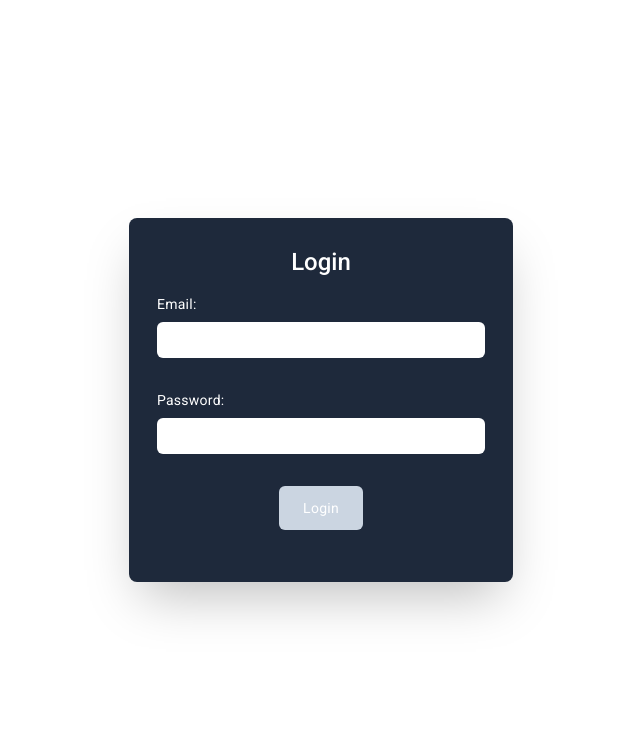
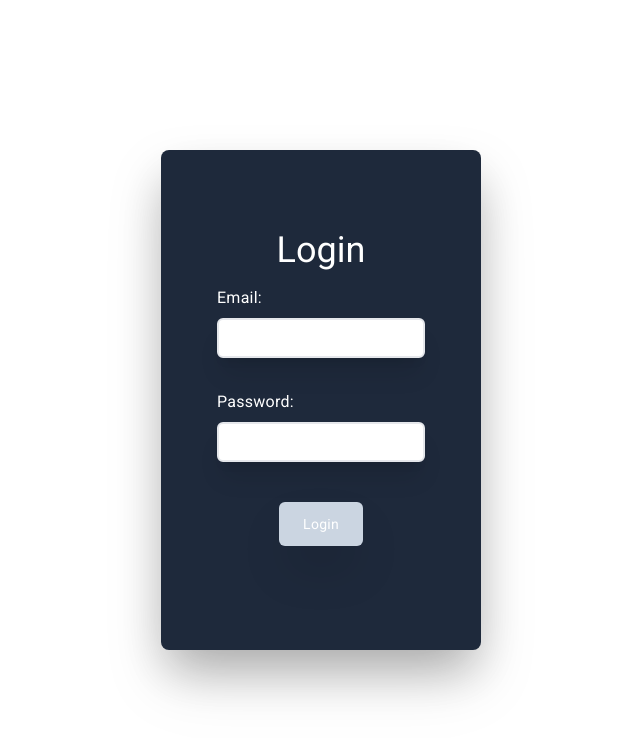
Before and after one commit to AlexAvilezB/IMS-APP, an Angular app: page /auth/login in a window 1280 px wide. Shown: the top 738 px of the page, without its empty margins (319-959 px from the left). Built offline with nearby package versions, Linux system fonts and the light colour scheme.

Commit message:
diseño de interfaz de login

```diff
--- a/src/app/auth/pages/login/login.component.html
+++ b/src/app/auth/pages/login/login.component.html
@@ -1,18 +1,18 @@
 <div class="flex items-center justify-center min-h-screen">
-    <form (ngSubmit)="login()" class="bg-slate-800 text-white w-96 p-7 shadow-2xl rounded-lg text-left" [formGroup]="miFormulario">
-            <h1 class="text-center font-medium">Login</h1>
+    <form (ngSubmit)="login()" class="bg-slate-800 text-white w-3/12 px-14 py-20 shadow-2xl drop-shadow-2xl rounded-lg text-left" [formGroup]="miFormulario">
+            <h1 class="text-center text-4xl">Login</h1>
             <div class="mb-6">
-                <label> Email: </label>
-                <input class="w-full p-2 text-black rounded-md my-2 focus:outline-none focus:border-green-400 focus:ring-1 focus:ring-green-400" type="text" formControlName="email">
+                <label class="text-base"> Email: </label>
+                <input class="w-full p-2 text-black rounded-md border-2 my-2 shadow-xl focus:outline-none focus:border-blue-400 focus:ring-1 focus:ring-blue-400" type="email" formControlName="email">
                 <span *ngIf="validateFields('email')">The email is required</span>
             </div>
-            <div class="mb-6">
-                <label> Password: </label>
-                <input class="w-full p-2 text-black rounded-md my-2 focus:outline-none focus:border-green-400 focus:ring-1 focus:ring-green-400" type="password" formControlName="password">
+            <div class="mb-8">
+                <label class="text-base"> Password: </label>
+                <input class="w-full p-2 text-black rounded-md my-2 border-2 shadow-xl focus:outline-none focus:border-blue-400 focus:ring-1 focus:ring-blue-400" type="password" formControlName="password">
                 <span *ngIf="validateFields('password')">The password is required</span>
             </div>
             <div class="flex justify-center mb-6">
-                <button class="bg-green-400 px-6 py-3 rounded-md disabled:bg-slate-300" type="submit" [disabled]="miFormulario.invalid">Login</button>
+                <button class="bg-green-400 px-6 py-3 rounded-md disabled:bg-slate-300 shadow-2xl" type="submit" [disabled]="miFormulario.invalid">Login</button>
             </div>
     </form>
 </div>
--- a/src/app/auth/pages/main/main.component.html
+++ b/src/app/auth/pages/main/main.component.html
@@ -1 +1,3 @@
-<router-outlet></router-outlet>
+<div>
+    <router-outlet></router-outlet>
+</div>
--- a/src/app/auth/pages/main/main.component.ts
+++ b/src/app/auth/pages/main/main.component.ts
@@ -4,8 +4,11 @@ import { Component } from '@angular/core';
   selector: 'app-main',
   templateUrl: './main.component.html',
   styles: [
-  ]
+    `
+      * {
+        background: white;
+      }
+    `,
+  ],
 })
-export class MainComponent {
-
-}
+export class MainComponent {}
```
